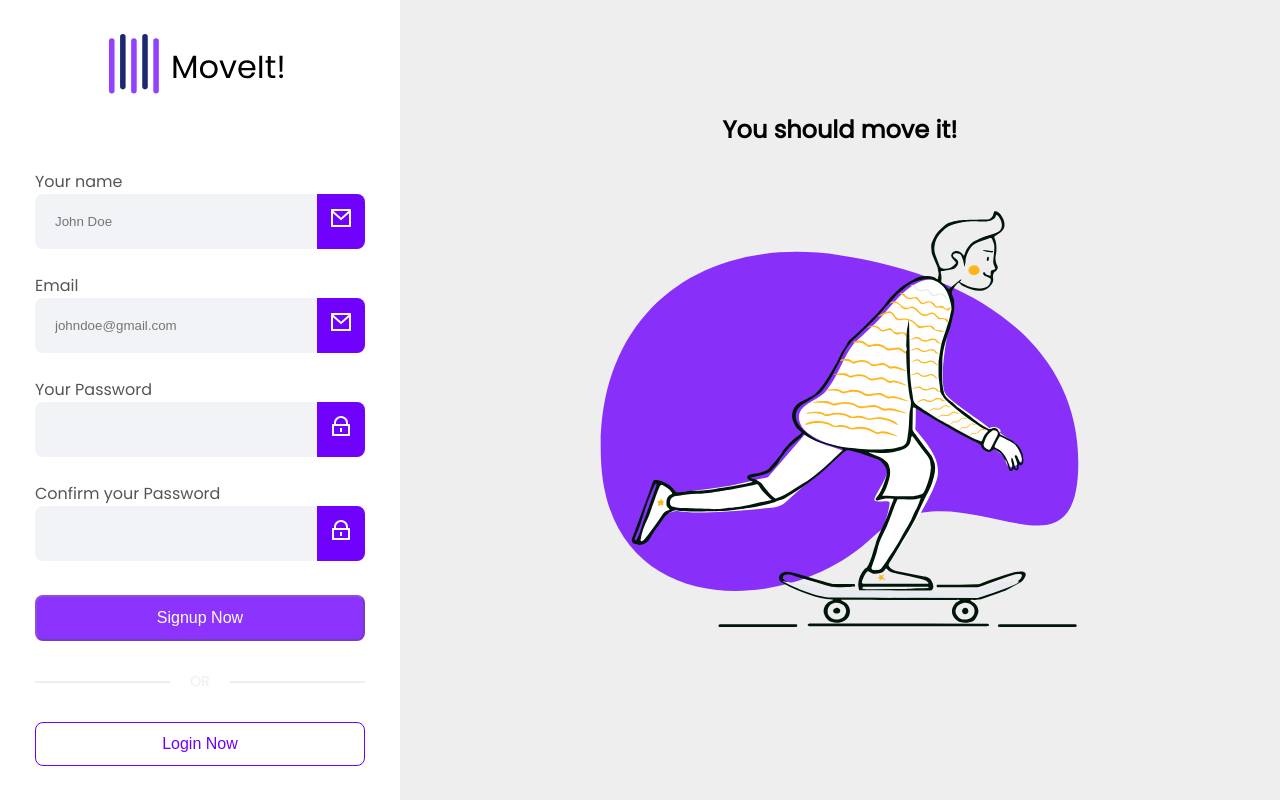
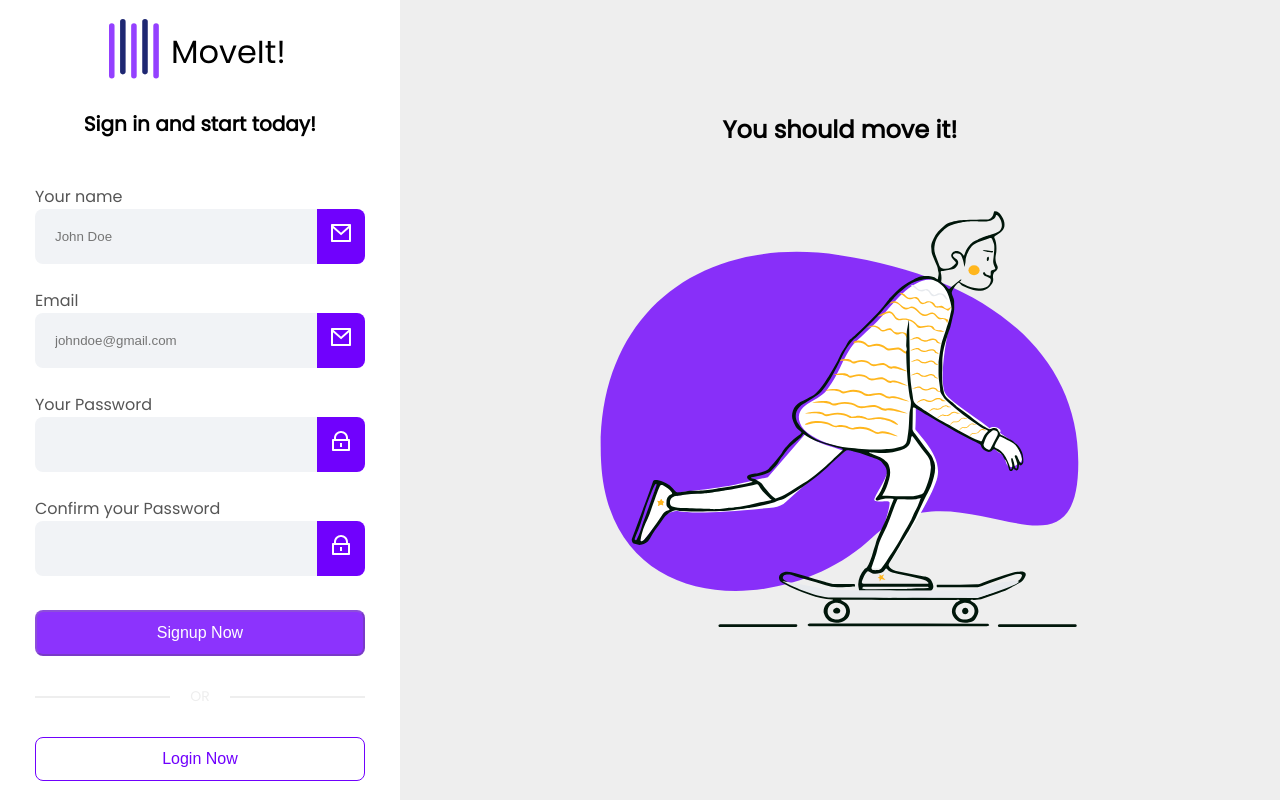
Before and after one commit to LrAmaral/CRM, an Angular app: page /signup in a window 1280 px wide. Built offline with nearby package versions, Linux system fonts and the light colour scheme.

Commit message:
feat: add-register-phrase

```diff
--- a/src/app/pages/signup/signup.component.html
+++ b/src/app/pages/signup/signup.component.html
@@ -1,5 +1,5 @@
 <app-default-login-layout
-    title="Sign in and start today!t"
+    login="Sign in and start today!"
     primaryBtnText="Signup Now"
     secondaryBtnText="Login Now"
     (submit)="submit()"
```
